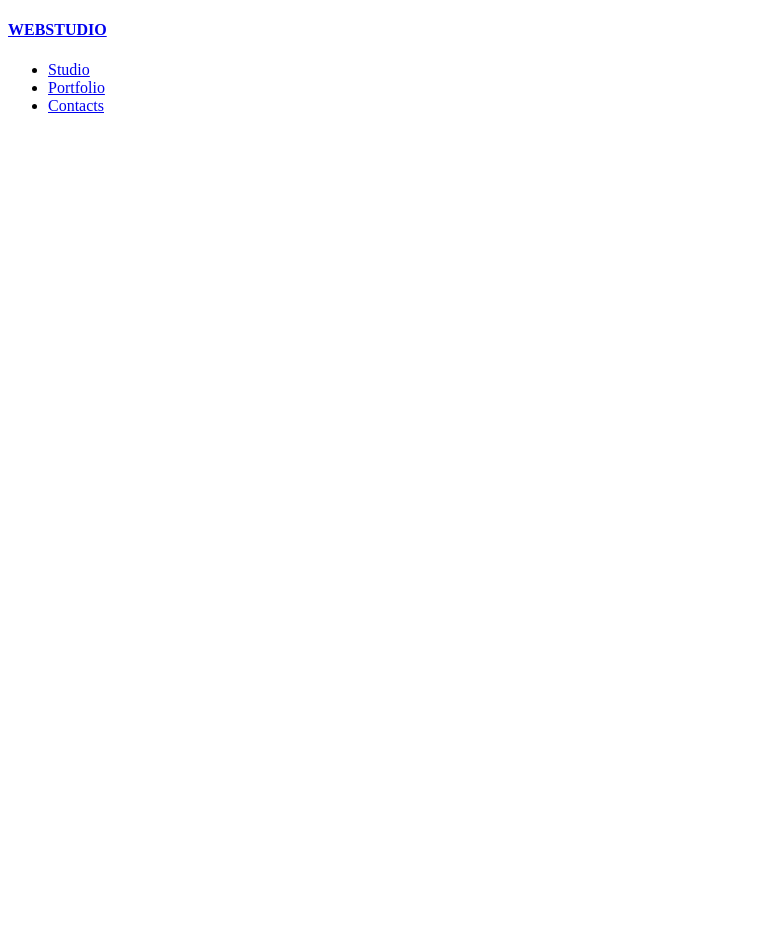
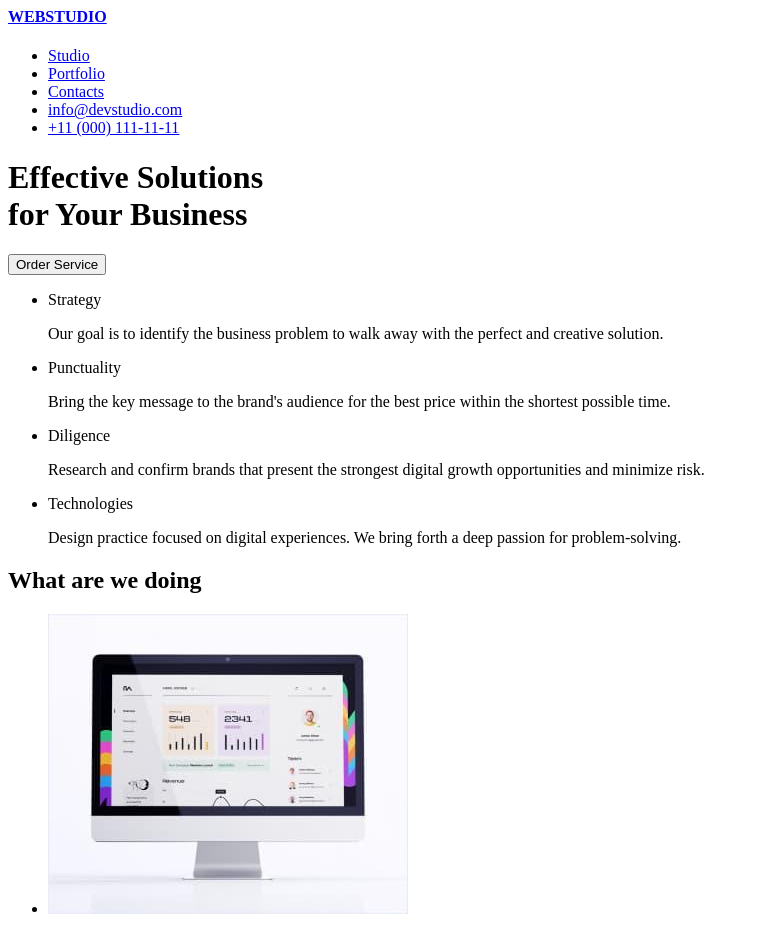
Before and after one commit to jonsalazar09/goit-markup-hw-01, a plain HTML site: page index.html in a window 1280 px wide. Shown: the whole page, without its empty margins (0-759 px from the left). Before the commit the page ends 800 px from the top, so only its background shows below. Drawn offline with Linux system fonts and the light colour scheme.

Commit message:
Update index.html

```diff
--- a/index.html
+++ b/index.html
@@ -1,21 +1,46 @@
-<!DOCTYPE html>
+<html>
 <html lang="en">
 <head>
     <meta charset="UTF-8">
     <meta name="viewport" content="width=device-width, initial-scale=1.0">
     <title>HomeWork#1</title>
 </head>
-<body>
-    <header>
-        <nav>
-            <a href="webstudio"><h4>WEBSTUDIO</h4></a>
-            <ul>
+    <nav>
+        <a href="webstudio"><h4>WEBSTUDIO</h4></a>
+           <ul>
                 <li><a href="studio">Studio</a></li>
                 <li><a href="portfolio">Portfolio</a></li>
                 <li><a href="contacts">Contacts</a></li>
-            </ul>
 
-    </nav></header>
+                <li><a href="info@devstudio.com">info@devstudio.com</a></li>
+                <li><a href="+11 (000) 111-11-11">+11 (000) 111-11-11</a></li>
+            </nav></ul>
+   <main>
+    <h1>Effective Solutions<br>for Your Business</h1>
+    <button>Order Service</button>
+    <section>
+        <ul>
+            <li>
+                <p>Strategy</p>
+                <p>Our goal is to identify the business problem to walk away with the perfect and creative solution.</p>
+            </li>
+        <li>
+                <p>Punctuality</p>
+                <p>Bring the key message to the brand's audience for the best price within the shortest possible time.</p>
+        </li>
+            <li>
+                <p>Diligence</p>
+                <p>Research and confirm brands that present the strongest digital growth opportunities and minimize risk.</p>
+            </li>
+        <li>
 
-</body>
-</html>
+                <p>Technologies</p>
+                <p>Design practice focused on digital experiences. We bring forth a deep passion for problem-solving.</p>
+            </li>
+        </ul>
+    </section>
+    <h2>What are we doing</h2>
+<ul>
+    <li><img src="https://github.com/jonsalazar09/goit-markup-hw-01/blob/main/images/where1.jpg" alt="laptop"></li>
+</ul>
+</main></html>
```
